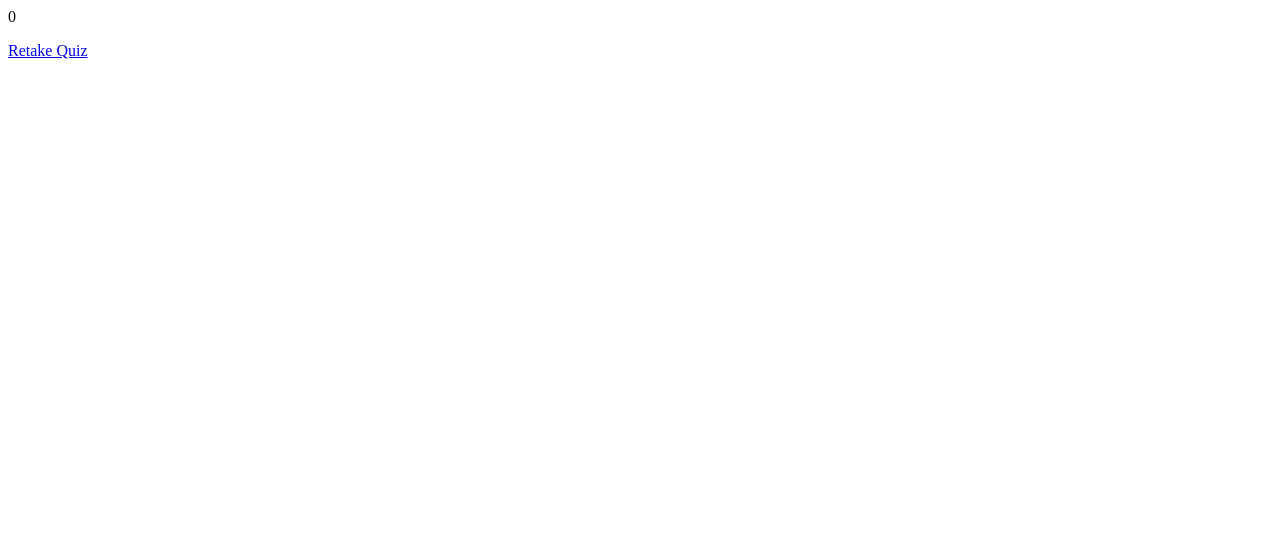
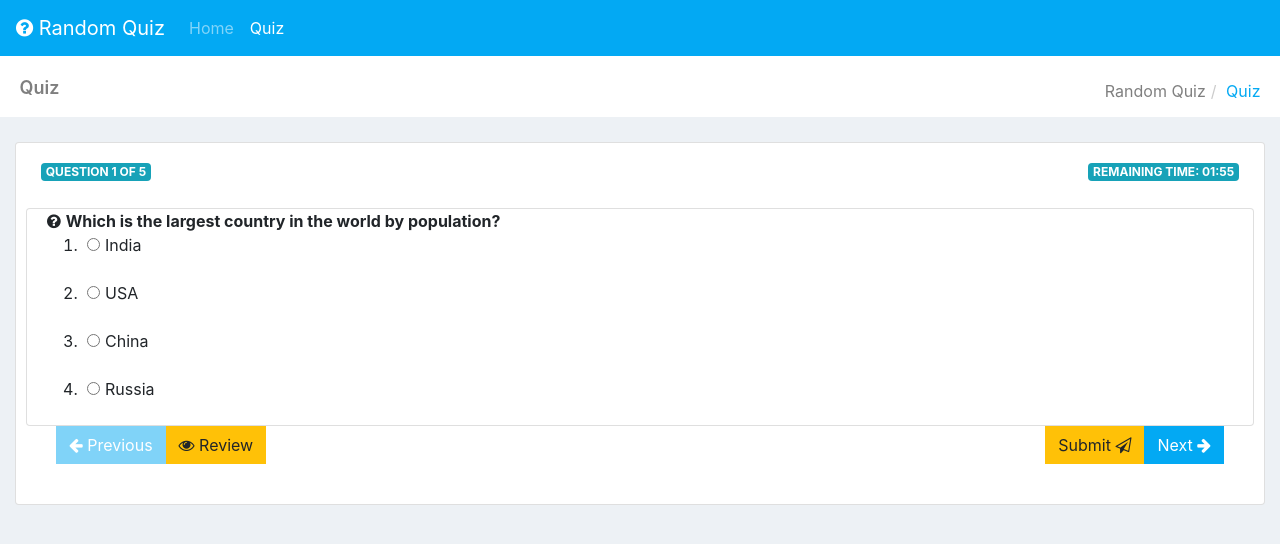
Before and after one commit to Aniket17/procom-quiz, an Angular app: page /quiz in a window 1280 px wide. Before the commit this address led to /result. Shown: the top 544 px of the page. Built offline with nearby package versions, Linux system fonts and the light colour scheme.

Commit message:
Added bootstrap and styling

```diff
--- a/package.json
+++ b/package.json
@@ -12,7 +12,10 @@
     "@angular/router": "6.0.0",
     "@angular/compiler": "6.0.0",
     "@angular/platform-browser": "6.0.0",
-    "@angular/platform-browser-dynamic": "6.0.0"
+    "@angular/platform-browser-dynamic": "6.0.0",
+    "bootstrap": "^4.4.1",
+    "jquery": "1.9.1 - 3",
+    "popper.js": "^1.16.0"
   },
   "scripts": {
     "ng": "ng",
--- a/src/app/app.component.html
+++ b/src/app/app.component.html
@@ -1 +1,22 @@
-<router-outlet></router-outlet>
+<nav class="navbar navbar-expand-lg navbar-dark" style="background-color: #03a9f3;">
+    <a class="navbar-brand" href="#"> <i class="fa fa-question-circle"></i> Random Quiz</a>
+    <button class="navbar-toggler" type="button" data-toggle="collapse" data-target="#navbarSupportedContent"
+        aria-controls="navbarSupportedContent" aria-expanded="false" aria-label="Toggle navigation">
+        <span class="navbar-toggler-icon"></span>
+    </button>
+
+    <div class="collapse navbar-collapse" id="navbarSupportedContent">
+        <ul class="navbar-nav mr-auto">
+            <li class="nav-item">
+                <a class="nav-link" routerLink="home" routerLinkActive="active">Home <span
+                        class="sr-only">(current)</span></a>
+            </li>
+            <li class="nav-item">
+                <a class="nav-link" routerLink="quiz" routerLinkActive="active">Quiz</a>
+            </li>
+        </ul>
+    </div>
+</nav>
+<div class="container-fluid">
+    <router-outlet></router-outlet>
+</div>
--- a/src/app/components/question/question.component.css
+++ b/src/app/components/question/question.component.css
@@ -0,0 +1,9 @@
+ul > li {
+  list-style: decimal;
+}
+input[type="radio"] {
+  margin: 0 5px;
+}
+i {
+  margin: 0 5px;
+}
--- a/src/app/components/quiz-toobar/quiz-toobar.component.html
+++ b/src/app/components/quiz-toobar/quiz-toobar.component.html
@@ -1,3 +1,12 @@
-<button [disabled]="prevDisabled" (click)="previous()">Previous</button>
-<button (click)="review($event)">Review</button>
-<button [disabled]="nextDisabled" (click)="next()">Next</button>
+<div class="text-left col-sm-6">
+    <button class="btn btn-info" [disabled]="prevDisabled" (click)="previous()"> <i class="fa fa-arrow-left"></i>
+        Previous</button>
+    <button class="btn btn-warning" (click)="review($event)"> <i class="fa fa-eye"></i> Review</button>
+</div>
+
+
+<div class="text-right col-sm-6">
+    <button class="btn btn-warning" (click)="submit()">Submit <i class="fa fa-send-o"></i></button>
+    <button class="btn btn-info" [disabled]="nextDisabled" (click)="next()">Next <i
+            class="fa fa-arrow-right"></i></button>
+</div>
--- a/src/app/components/quiz-toobar/quiz-toobar.component.ts
+++ b/src/app/components/quiz-toobar/quiz-toobar.component.ts
@@ -9,6 +9,7 @@ export class QuizToobarComponent implements OnInit {
   @Output() onNext = new EventEmitter();
   @Output() onPrevious = new EventEmitter();
   @Output() onReview = new EventEmitter();
+  @Output() onSubmit = new EventEmitter();
 
   @Input() nextDisabled: boolean;
   @Input() prevDisabled: boolean;
@@ -26,4 +27,7 @@ export class QuizToobarComponent implements OnInit {
     this.isReviewing = !this.isReviewing;
     this.onReview.emit({ isReviewing: this.isReviewing });
   }
+  submit() {
+    this.onSubmit.emit();
+  }
 }
--- a/src/app/components/quiz/quiz.component.html
+++ b/src/app/components/quiz/quiz.component.html
@@ -1,12 +1,39 @@
-<div class="row col-sm-12" *ngIf="!isReviewing">
-  <quiz-toobar (onNext)="getNextQuestion()" (onPrevious)="getPreviousQuestion()" [nextDisabled]="disableNext()"
-    [prevDisabled]="disablePrevious()" (onReview)="review($event)"></quiz-toobar>
-  <timer [duration]="duration" (timerElapsed)="submit()"></timer>
-  <question [question]="currentQuestion"></question>
-</div>
-
-<div class="row col sm-12" *ngIf="isReviewing">
-  <div *ngFor="let q of quiz.questions">
-    <review-question [question]="q" (onQuestionClick)="onReviewQuestionClick($event)"></review-question>
+<div class="row bg-title ng-scope">
+  <div class="col-lg-3 col-md-4 col-sm-4 col-xs-12">
+    <h4 class="page-title">Quiz</h4>
+  </div>
+  <div class="col-lg-9 col-sm-8 col-md-8 col-xs-12">
+    <ol class="breadcrumb">
+      <li>
+        <a>Random Quiz</a>
+      </li>
+      <li class="active">Quiz</li>
+    </ol>
   </div>
 </div>
+<div class="card">
+  <div class="panel panel-danger" *ngIf="quiz">
+    <div class="panel-heading">
+      <span class="pull-left badge badge-info">
+        Question {{currentQuestion.index+1}} of {{quiz.questions.length}}
+      </span>
+      <timer class="pull-right badge badge-info" [duration]="duration" (timerElapsed)="submit()"></timer>
+    </div>
+    <div class="panel-body">
+      <div class="row" *ngIf="!isReviewing">
+        <div class="col-sm-12 card">
+          <question [question]="currentQuestion"></question>
+        </div>
+      </div>
+      <div class="col-sm-12">
+        <quiz-toobar class="row" (onSubmit)="submit()" (onNext)="getNextQuestion()" (onPrevious)="getPreviousQuestion()"
+          [nextDisabled]="disableNext()" [prevDisabled]="disablePrevious()" (onReview)="review($event)"></quiz-toobar>
+      </div>
+      <div class="row" *ngIf="isReviewing">
+        <div *ngFor="let q of quiz.questions" class="col-sm-12 reviewQuestion">
+          <review-question [question]="q" (onQuestionClick)="onReviewQuestionClick($event)"></review-question>
+        </div>
+      </div>
+    </div>
+  </div>
+</div>
--- a/src/app/components/quiz/quiz.component.ts
+++ b/src/app/components/quiz/quiz.component.ts
@@ -21,7 +21,7 @@ export class QuizComponent implements OnInit {
   quiz: Quiz;
   currentQuestion: Question;
   id: number = -1;
-  duration: number = 2;
+  duration: number = 120; //default but should read from config
   isReviewing: boolean;
 
   ngOnInit() {
--- a/src/app/components/result/result.component.html
+++ b/src/app/components/result/result.component.html
@@ -1,4 +1,21 @@
-<p class="alert alert-info">
-  {{score}}
-</p>
-<a routerLink="/quiz" class="btn btn-default"><i class="fa fa-refresh"></i> Retake Quiz</a>
+<div class="row bg-title ng-scope">
+  <div class="col-lg-3 col-md-4 col-sm-4 col-xs-12">
+    <h4 class="page-title">Quiz Result</h4>
+  </div>
+  <div class="col-lg-9 col-sm-8 col-md-8 col-xs-12">
+    <ol class="breadcrumb">
+      <li>
+        <a>Random Quiz</a>
+      </li>
+      <li class="active">Quiz Result</li>
+    </ol>
+  </div>
+</div>
+<div class="jumbotron jumbotron-fluid">
+  <div class="container">
+    <h1 class="display-4">Quiz Completed! Congratulation! </h1>
+    <p class="lead"> Your score is {{score}}</p>
+    <a routerLink="/quiz" class="btn btn-info"><i class="fa fa-refresh"></i> Retake Quiz</a>
+
+  </div>
+</div>
--- a/src/app/components/review-question/review-question.component.html
+++ b/src/app/components/review-question/review-question.component.html
@@ -1,7 +1,10 @@
-<div class="row">
-  <div class="col-sm-3">{{question.status}}</div>
-  <div class="col-sm-3">{{question.content}}</div>
-  <div class="col-sm-3">
-    <button class="btn btn-primary" (click)="goToQuestion($event)">Go to Question</button>
-  </div>
+<div class="col-sm-12">
+  <span class="col-sm-2 pull-left text-center"
+    [ngClass]="{'badge badge-info':question.selected,'badge badge-danger':!question.selected}"
+    [textContent]="question.selected?'Answered':'Not Answered'">
+  </span>
+  <span class="col-sm-6 text-center">{{question.content}}</span>
+  <span class="col-sm-4 pull-right text-center">
+    <button class="btn btn-info" (click)="goToQuestion($event)">Go to Question</button>
+  </span>
 </div>
--- a/src/app/components/timer/timer.component.html
+++ b/src/app/components/timer/timer.component.html
@@ -1 +1 @@
-<div>Remaining Time: {{ellapsedTime}} </div>
+<span>Remaining Time: {{ellapsedTime}} </span>
--- a/src/index.html
+++ b/src/index.html
@@ -3,6 +3,8 @@
 <head>
   <base href="/">
   <title>Angular App</title>
+  <link rel="stylesheet" type="text/css"
+    href="https://maxcdn.bootstrapcdn.com/font-awesome/4.7.0/css/font-awesome.min.css" />
 </head>
 
 <body>
--- a/src/styles.css
+++ b/src/styles.css
@@ -1 +1,143 @@
 /* Add application styles & imports to this file! */
+@import "~bootstrap/dist/css/bootstrap.min.css";
+body {
+  background: #edf1f5;
+}
+.white-box {
+  background: #ffffff;
+  padding: 25px;
+  margin-bottom: 15px;
+}
+.bg-title {
+  background: #ffffff;
+  overflow: hidden;
+  padding: 15px 15px 10px;
+  margin-bottom: 25px;
+  margin-left: -25.5px;
+  margin-right: -25.5px;
+}
+.bg-title h4 {
+  color: rgba(0, 0, 0, 0.5);
+  font-weight: 600;
+  margin-top: 6px;
+}
+
+h4 {
+  line-height: 22px;
+  font-size: 18px;
+}
+.bg-title .breadcrumb {
+  background: none;
+  margin-bottom: 0px;
+  float: right;
+  padding: 0;
+  margin-top: 8px;
+}
+.bg-title .breadcrumb .active {
+  color: #03a9f3;
+}
+.bg-title .breadcrumb a {
+  color: rgba(0, 0, 0, 0.5);
+}
+
+.breadcrumb {
+  padding: 8px 15px;
+  margin-bottom: 20px;
+  list-style: none;
+  background-color: #f5f5f5;
+  border-radius: 4px;
+}
+
+.breadcrumb > li {
+  display: inline-block;
+}
+
+.breadcrumb > li + li:before {
+  content: "/\00a0";
+  padding: 0 5px;
+  color: #ccc;
+}
+
+.breadcrumb > .active {
+  color: #777;
+}
+
+.panel {
+  border-radius: 0px;
+  margin-bottom: 15px;
+  border: 0px;
+}
+.panel .panel-heading {
+  border-radius: 0px;
+  font-weight: 600;
+  text-transform: uppercase;
+  padding: 20px 25px;
+}
+.panel .panel-heading .panel-title {
+  font-size: 14px;
+  color: #2b2b2b;
+}
+.panel .panel-heading a i {
+  font-size: 12px;
+  margin-left: 8px;
+}
+.panel .panel-action {
+  float: right;
+}
+.panel .panel-action a {
+  opacity: 0.5;
+}
+.panel .panel-action a:hover {
+  opacity: 1;
+}
+.panel .panel-body {
+  padding: 25px;
+}
+.panel .panel-body:first-child h3 {
+  margin-top: 0px;
+  font-weight: 600;
+  font-family: "Raleway", sans-serif;
+  font-size: 14px;
+  text-transform: uppercase;
+}
+.panel-blue,
+.panel-info {
+  border-color: #03a9f3;
+}
+.panel-blue .panel-heading,
+.panel-info .panel-heading {
+  border-color: #03a9f3;
+  color: white;
+  background-color: #03a9f3;
+}
+.panel-blue .panel-heading a,
+.panel-info .panel-heading a {
+  color: #ffffff;
+}
+.panel-blue .panel-heading a:hover,
+.panel-info .panel-heading a:hover {
+  color: rgba(255, 255, 255, 0.5);
+}
+.btn {
+  border-radius: 0px;
+}
+.btn-info,
+.btn-info.disabled {
+  background: #03a9f3;
+  border: 1px solid #03a9f3;
+}
+.btn-info:hover,
+.btn-info:focus,
+.btn-info:disabled {
+  background: #03a9f3;
+  opacity: 0.5;
+  border: 1px solid #03a9f3;
+}
+.btn:disabled {
+  cursor: not-allowed;
+  opacity: 0.5;
+}
+.reviewQuestion {
+  padding: 15px;
+  margin: 0 10px;
+}
```
